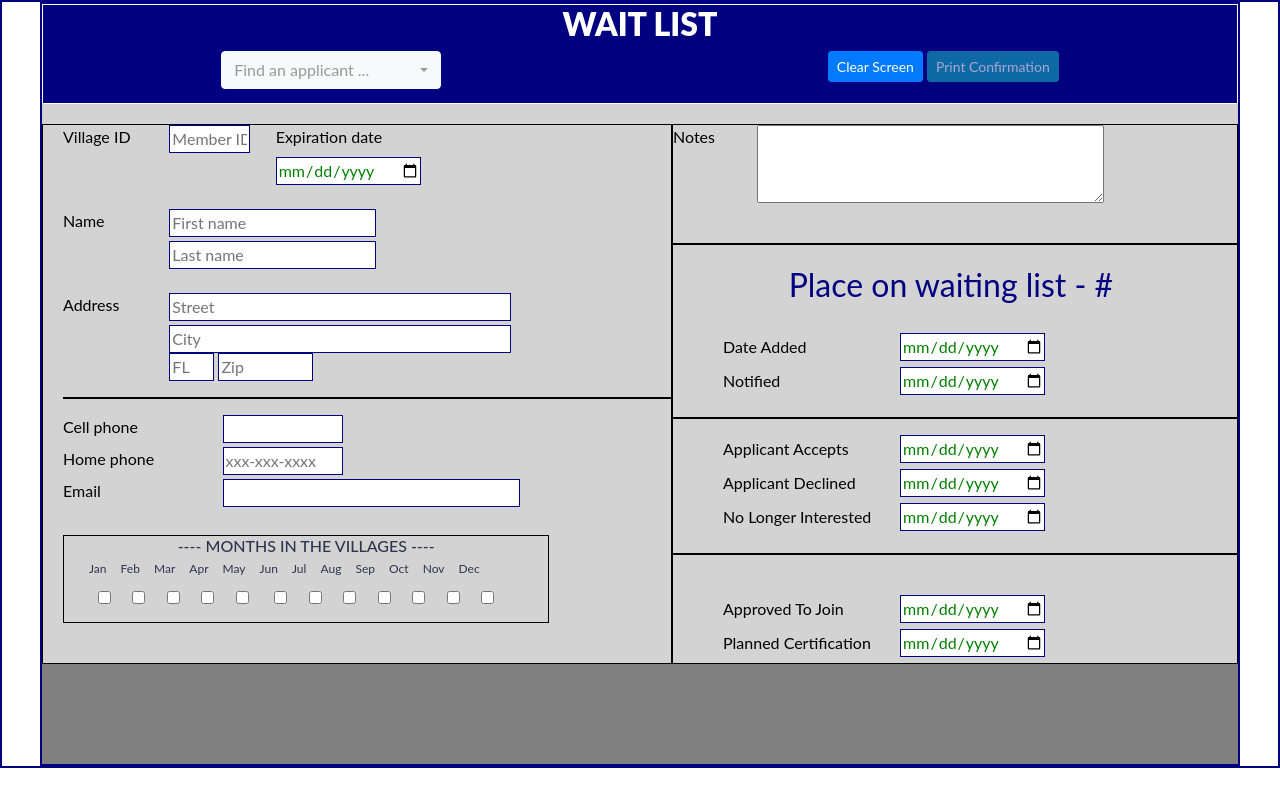
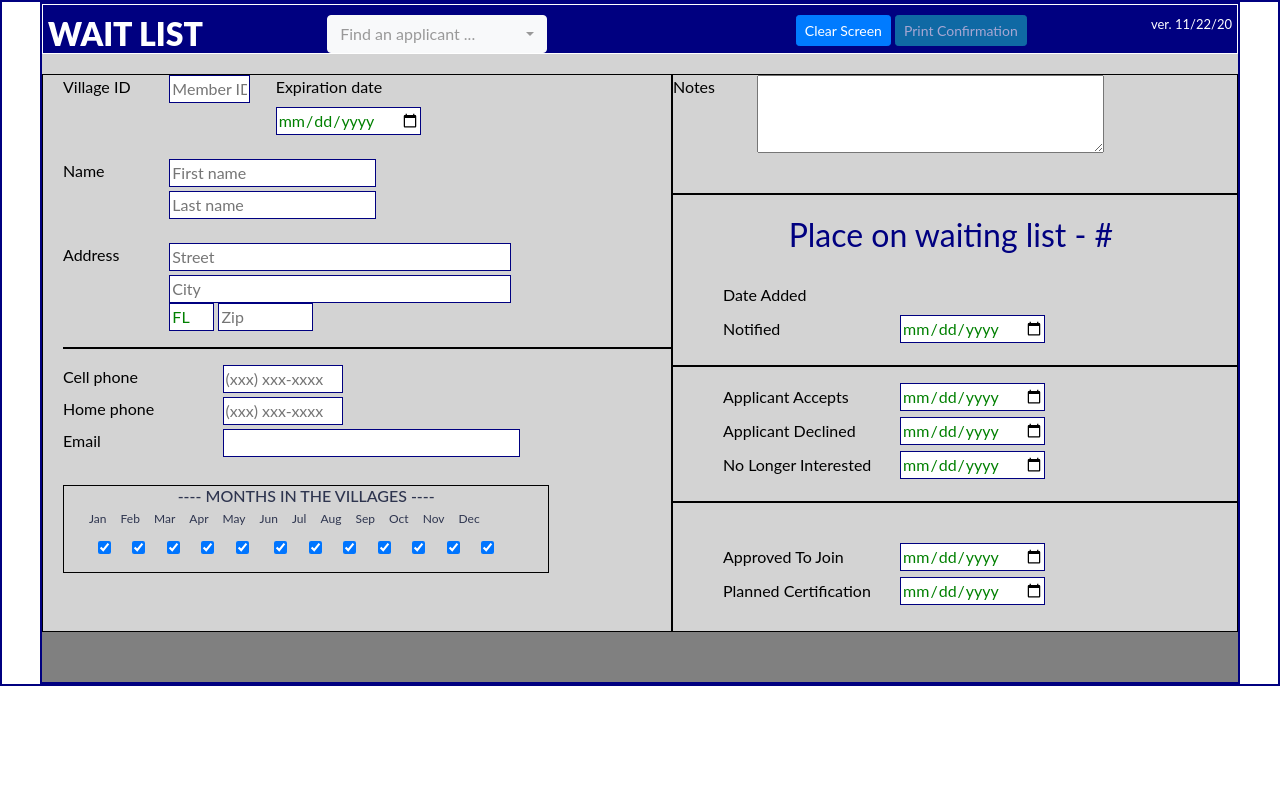
Before and after one commit to thevwc/WaitList, a Flask app: page /waitList in a window 1280 px wide. Run offline with Flask 2, Linux system fonts and the light colour scheme; parts of the project's set-up code (start-up, migrations or seed data) failed here and were passed over; some libraries are stand-ins or nearby versions.

Commit message:
Nov 22, 2020 1118AM

```diff
--- a/app/routes.py
+++ b/app/routes.py
@@ -1,13 +1,7 @@
 # routes.py
 from flask import session, render_template, flash, redirect, url_for, request, jsonify, json, make_response, after_this_request
 from flask_wtf import FlaskForm
-#from wtforms import StringField, PasswordField, TextAreaField, SubmitField, DateField, SelectField
-#from wtforms.validators import ValidationError, DataRequired, Length, Email, EqualTo
-
-# from app.forms import LocalAddressPhone, NewMember
 from flask_bootstrap import Bootstrap
-#Bootstrap(app)
-
 from werkzeug.urls import url_parse
 from app.models import ShopName, Member, MemberActivity, MonitorSchedule, MonitorScheduleTransaction,\
 MonitorWeekNote, CoordinatorsSchedule, ControlVariables, NotesToMembers, MemberTransactions,\
@@ -29,7 +23,6 @@ def logChange(staffID,colName,memberID,newData,origData):
         staffID = '111111'
 
     # Write data changes to tblMember_Data_Transactions
-    #print('log - ',staffID,"|",colName,"|",memberID,"|New- ",newData,"|Orig-",origData),"|"
     newTransaction = MemberTransactions(
         Transaction_Date = datetime.now(),
         Member_ID = memberID,
@@ -60,13 +53,12 @@ def waitList(villageID):
     try:
         nameList = db.engine.execute(sqlSelect)
     except Exception as e:
-        print('ERROR in retrieving member list.')
         flash("Could not retrieve member list.","danger")
         return 'ERROR in wait list function.'
     position = 0
     if nameList == None:
         flash('There is no one on the waiting list.','info')
-        print('empty nameList')
+        return render_template("waitlist.html",applicant="",applicantArray="")
 
     # NEED TO PLACE NAME IN AN ARRAY BECAUSE OF NEED TO CONCATENATE
     for n in nameList:
@@ -75,7 +67,6 @@ def waitList(villageID):
             lastFirst = n.LastName
         else:
             lastFirst = n.LastName + ', ' + n.FirstName + ' (' + n.MemberID + ')'
-        #print(lastFirst)
         applicantArray.append(lastFirst)
 
     # IF A VILLAGE ID WAS NOT PASSED IN, DISPLAY THE waitlist.html FORM WITHOUT DATA
@@ -87,7 +78,6 @@ def waitList(villageID):
     applicant = db.session.query(WaitList).filter(WaitList.MemberID == villageID).first()
 
     if (applicant == None):
-        print('No record for applicant with village ID ', villageID )
         msg = "No record for applicant with village ID " + villageID
         flash(msg,"info")
         return render_template("waitlist.html",applicant='',applicantArray=applicantArray,todaySTR=todaySTR)
@@ -99,8 +89,6 @@ def waitList(villageID):
             .filter(WaitList.NoLongerInterested == None) \
             .filter(WaitList.id < applicant.id) \
             .scalar()
-
-
         return render_template("waitlist.html",applicant=applicant,applicantArray=applicantArray,todaySTR=todaySTR,placeOnList=placeOnList)
 
 
@@ -108,17 +96,10 @@ def waitList(villageID):
 def updateWaitList():
     # POST REQUEST; PROCESS WAIT LIST APPLICATION, ADD TO MEMBER_DATA, INSERT TRANSACTION ('ADD')
     memberID = request.form.get('memberID')
-    print('memberID - ',memberID)
     if request.form.get('waitList') == 'CANCEL':
         return redirect(url_for('waitList',villageID=memberID))
 
-    # ====================================================
-    # for testing show all data being sent from page
-    data = request.form
-    for key, value in data.items():
-        print("received", key, "with value", value)
-    # ====================================================
-
+   # RETRIEVE FORM VALUES
     expireDate = request.form.get('expireDate')
     firstName = request.form.get('firstName')
     lastName = request.form.get('lastName')
@@ -203,17 +184,13 @@ def updateWaitList():
     # GET CURRENT DATE AND TIME
     todays_date = datetime.today()
     todaySTR = todays_date.strftime('%m-%d-%Y')
-    print ('1. process new applicant')
 
     # IS THIS PERSON ALREADY ON THE WAITLIST?
     waitListRecord = db.session.query(WaitList).filter(WaitList.MemberID == memberID).first()
     if (waitListRecord == None):
         # ADD NEW RECORD TO tblMembershipWaitingList
-        print ('2. process new applicant')
-        print('plannedCertificationDate (before test) - ',plannedCertificationDate)
         if plannedCertificationDate == '':
             plannedCertificationDate = None
-        print('plannedCertificationDate (after test) - ',plannedCertificationDate)
 
         try:
             newWaitListRecord = WaitList(
@@ -245,15 +222,13 @@ def updateWaitList():
                 Dec = dec,
                 DateTimeEntered = todaySTR
             )
-            print ('3. process new applicant')
+
             db.session.add(newWaitListRecord)
             db.session.commit()
 
         except SQLAlchemyError as e:
-            print ('4. process new applicant')
             error = str(e.__dict__['orig'])
             flash('ERROR - Record not added.'+error,'danger')
-            print('error - ',error)
             db.session.rollback()
 
         return redirect(url_for('waitList'))
@@ -327,10 +302,8 @@ def updateWaitList():
 
     try:
         db.session.commit()
-        print ("Changes to wait list successful")
         flash("Changes to wait list successful","success")
     except Exception as e:
-        print ("Changes to wait list NOT successful\n",e)
         flash("Could not update Wait List data.","danger")
         db.session.rollback()
 
--- a/app/static/css/waitList.css
+++ b/app/static/css/waitList.css
@@ -62,6 +62,7 @@ hr {
     display:grid;
     max-width: 600px;
     width:100%;
+    grid-template-rows: 110px auto 100px;
     grid-template-columns: 1fr;
     grid-template-areas:"hdgBandArea"
                         "applicantArea"
@@ -81,6 +82,16 @@ hr {
     border:1px solid white;
     padding:0px;
     margin:0px;
+}
+.hdgRow {
+    margin-top:10px;
+}
+.title {
+    margin-left:20px;
+}
+.version {
+    font-size: small;
+    margin-right:40px;
 }
 .selectApplicant {
     margin:0 auto;
@@ -282,7 +293,7 @@ label {
     .parent {
         display:grid;
         width:100%;
-        grid-template-rows: 100px auto 100px;
+        grid-template-rows: 50px auto 50px;
         grid-template-columns:  1fr 1fr;
         grid-template-areas:    "hdgBandArea    hdgBandArea"
                                 "applicantArea  statusArea"
@@ -299,6 +310,10 @@ label {
         border:1px solid white;
         padding:0px;
         margin:0px;
+    }
+    .version {
+        font-size: small;
+        margin-right:20px;
     }
     .applicant {
         grid-area:applicantArea;
--- a/app/templates/waitList.html
+++ b/app/templates/waitList.html
@@ -14,12 +14,11 @@
 <div class="parent">
 
     <div class="hdgBand"> <!-- HEADING BAND -->
-        <div class="row title">
-            <div class="col-12" style=text-align:center>
+        <div class="row hdgRow">
+            <div class="title">
                 <h2>WAIT LIST</h2>
             </div>
-        </div>
-        <div class="row">
+
             <div class="selectApplicant">
                 <select id="selectpicker" class='selectpicker' title='Find an applicant ...' data-live-search=true data-live-search-style="contains" data-width='auto'>
                     {% for nme in applicantArray %}
@@ -32,11 +31,10 @@
                 <a id="linkToPrintConfirmation" style="display:none" href=""></a>
                 <button class='btn btn-primary btn-sm' onclick="newApplicant()">Clear Screen</button>
                 <button id='printConfirmBtnID' class='btn btn-info btn-sm' disabled onclick="printConfirmation()">Print Confirmation</button>
-
-                <!-- <button onclick="location.href='/printConfirmation/{{applicant.MemberID}}'">Test Link</button>
-                <a id=printConfirmBtnID class='btn btn-success btn-sm' href="/printConfirmation/{{applicant.MemberID}}" >Print Confirmation</a>
-                <a href="/printConfirmation/{{applicant.MemberID}}"><button id='prtConfirmBtnID' class='btn btn-success btn-sm' disabled >PRINT</button></a> -->
             </div> <!-- End of hdgLinks -->
+            <div class="version">
+                <p>ver. 11/22/20</p>
+            </div>
         </div>
     </div> <!-- End of hdgBand -->
 
@@ -88,7 +86,7 @@
             </div>
             <div class='row'>
                 <div class="col-10 offset-2">
-                    <input id="state"type='text' style=min-width:25px name='state' size=2 placeholder= 'FL' value="{{applicant.State}}">
+                    <input id="state"type='text' style=min-width:25px name='state' size=2 placeholder="FL" value="{{applicant.State}}">
                     <input id="zip"type='text'  style=width:95px name='zip' placeholder="Zip" value="{{applicant.Zipcode}}">
             </div>
         </div>
@@ -104,6 +102,7 @@
                         class="cellPhone"
                         type='tel'
                         maxlength="14"
+                        placeholder="(xxx) xxx-xxxx"
                         name='cellPhone'
                         style=width:120px
                         value="{{applicant.CellPhone}}" >
@@ -119,7 +118,7 @@
                     type='tel'
                     name='homePhone'
                     style=width:120px
-                    placeholder="xxx-xxx-xxxx" value="{{applicant.HomePhone}}" ></div>
+                    placeholder="(xxx) xxx-xxxx" value="{{applicant.HomePhone}}" ></div>
                 </div>
             </div>
         </div> <!-- END OF PHONES -->
@@ -221,7 +220,7 @@
         <div class="row">
             <div class="col">
                 <label for='dtEntered' class="statusLabel col-4" >Date Added</label>
-                <input id='dtEntered' type="date"  width=140px name='entered' value="{{applicant.DateTimeEntered}}">
+                <input id='dtEntered' type="date"  width=140px name='entered' readonly value="{{applicant.DateTimeEntered}}">
             </div>
         </div>
         <div class="row">
@@ -235,7 +234,6 @@
             <div class="col">
                 <label for='applicantAccepts' class="statusLabel col-4" >Applicant Accepts</label>
                 <input id='applicantAccepts' type="date" datepicker  width=140px name='applicantAccepts' value={{applicant.ApplicantAccepts}}>
-                <!-- <input id='applicantAccepts' type="date" datepicker  width=140px name='applicantAccepts' {% if applicant.ApplicantAccepts != '1900-01-01' %} value={{applicant.ApplicantAccepts}} {% endif %}>     -->
             </div>
         </div>
 
@@ -261,7 +259,7 @@
         </div>
 
         <div class="row">
-            <div class="col">
+            <div class="col" style=margin-bottom:20px>
                 <label for='plannedCertificationDate' class="statusLabel col-4" >Planned Certification</label>
                 <input id='plannedCertificationDate' type="date" datepicker width=140px name='plannedCertificationDate' value="{{applicant.PlannedCertificationDate}}">
             </div>
```
Also changed, not shown: app/static/js/waitList.js (+51 -12 lines).
